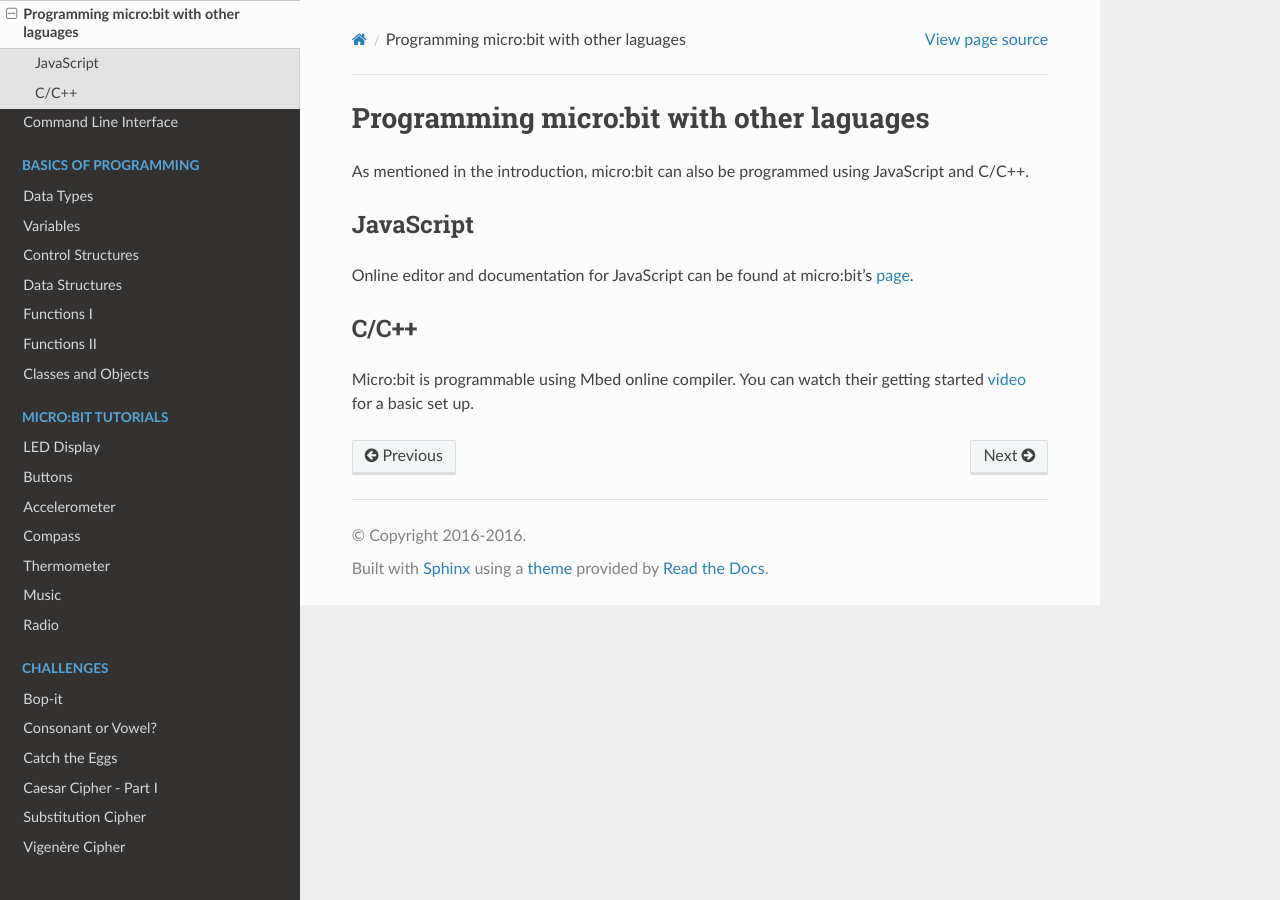
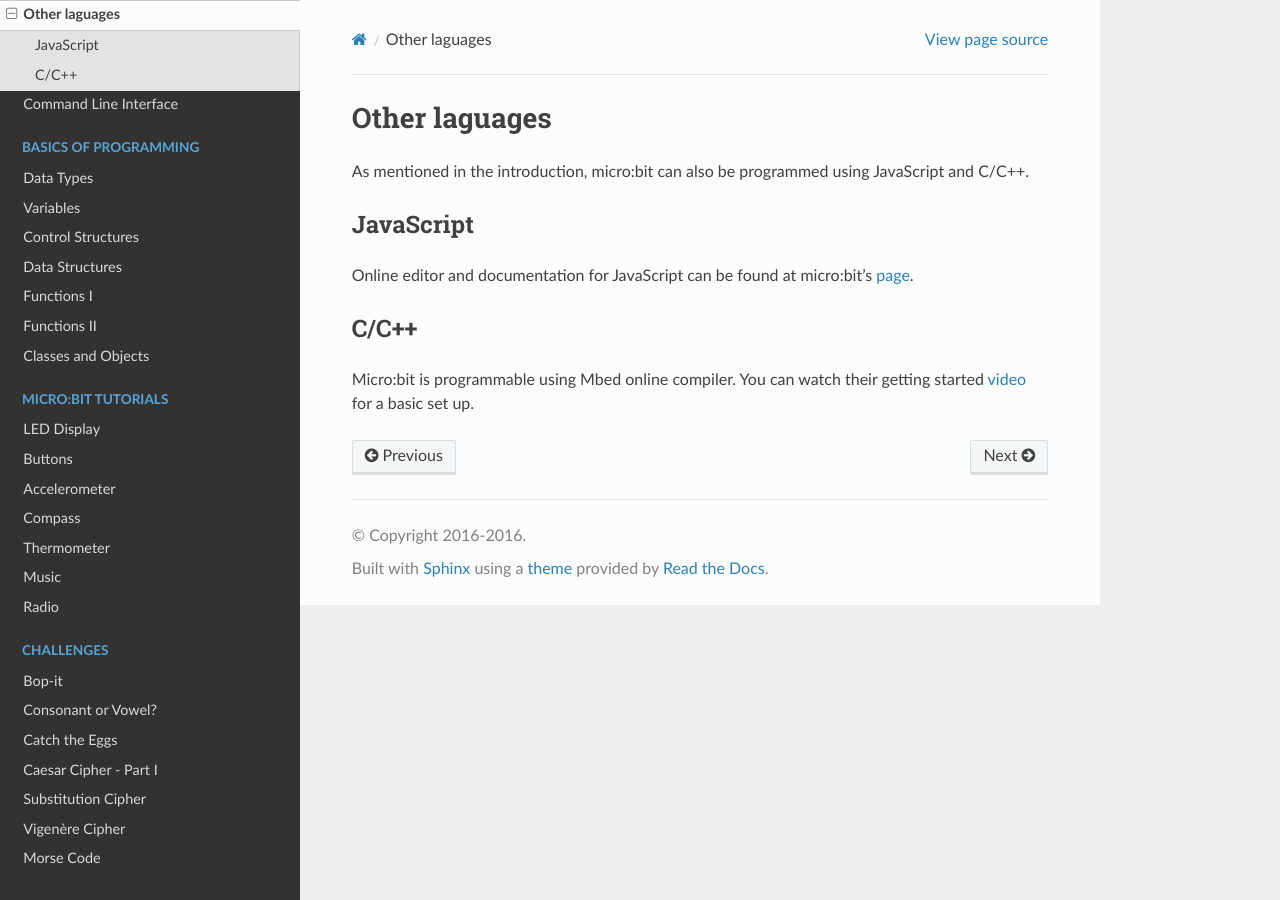
Before and after one commit to rharbird/microbit-challenges, a Sphinx documentation site: the page built from docs/source/introduction/other_languages.rst, in a window 1280 px wide. Built offline with Sphinx 7.4.7 and the Read the Docs theme 2.0.0, drawn with Linux system fonts in a browser that asks for light colours; pages that are not in the unit, such as notebooks, are missing from menus.

Commit message:
Change title

```diff
--- a/docs/source/introduction/other_languages.rst
+++ b/docs/source/introduction/other_languages.rst
@@ -1,6 +1,6 @@
-*******************************************
-Programming micro:bit with other laguages
-*******************************************
+****************
+ Other laguages
+****************
 
 As mentioned in the introduction, micro:bit can also be programmed using JavaScript and C/C++.
 
```
